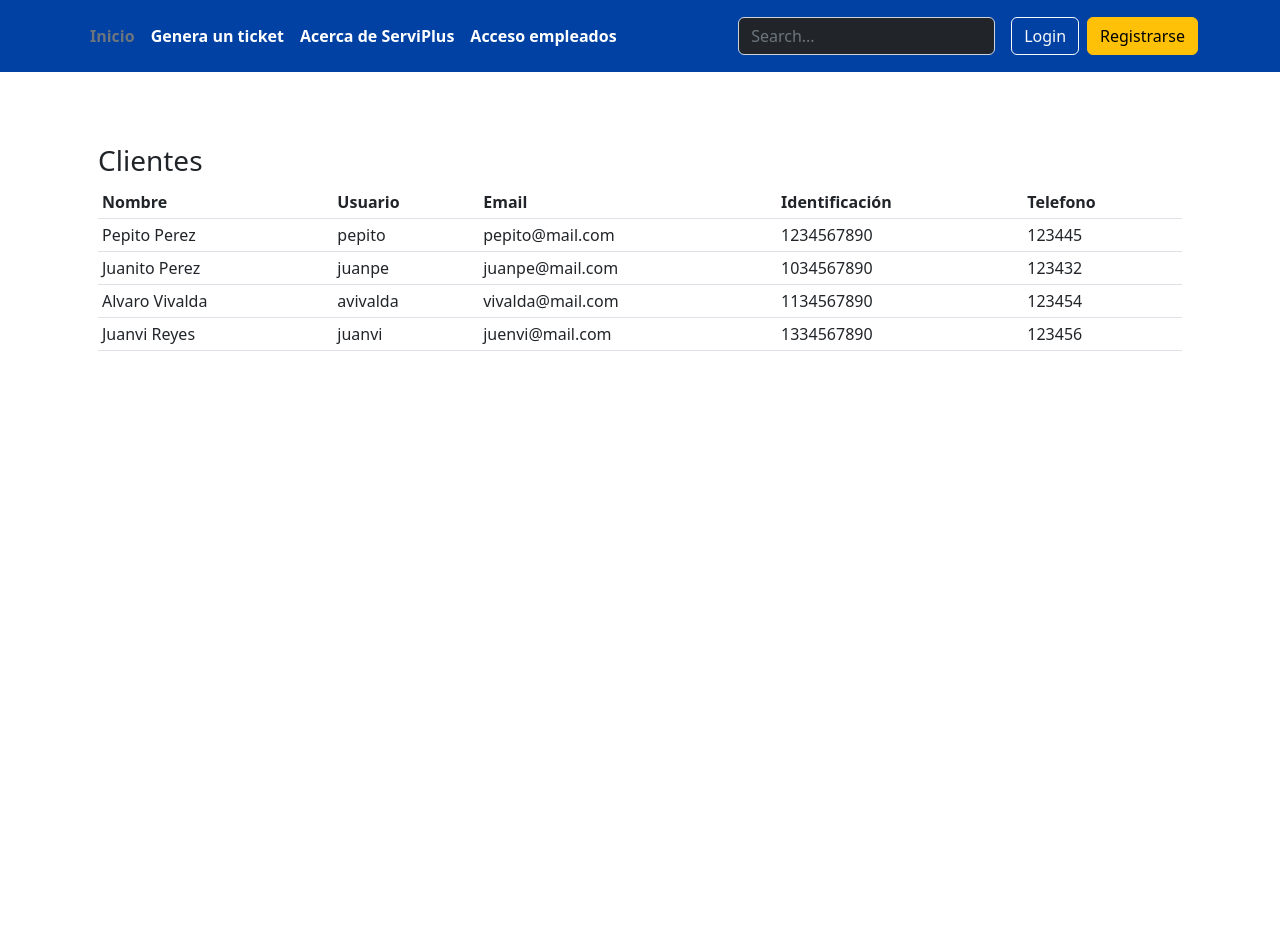
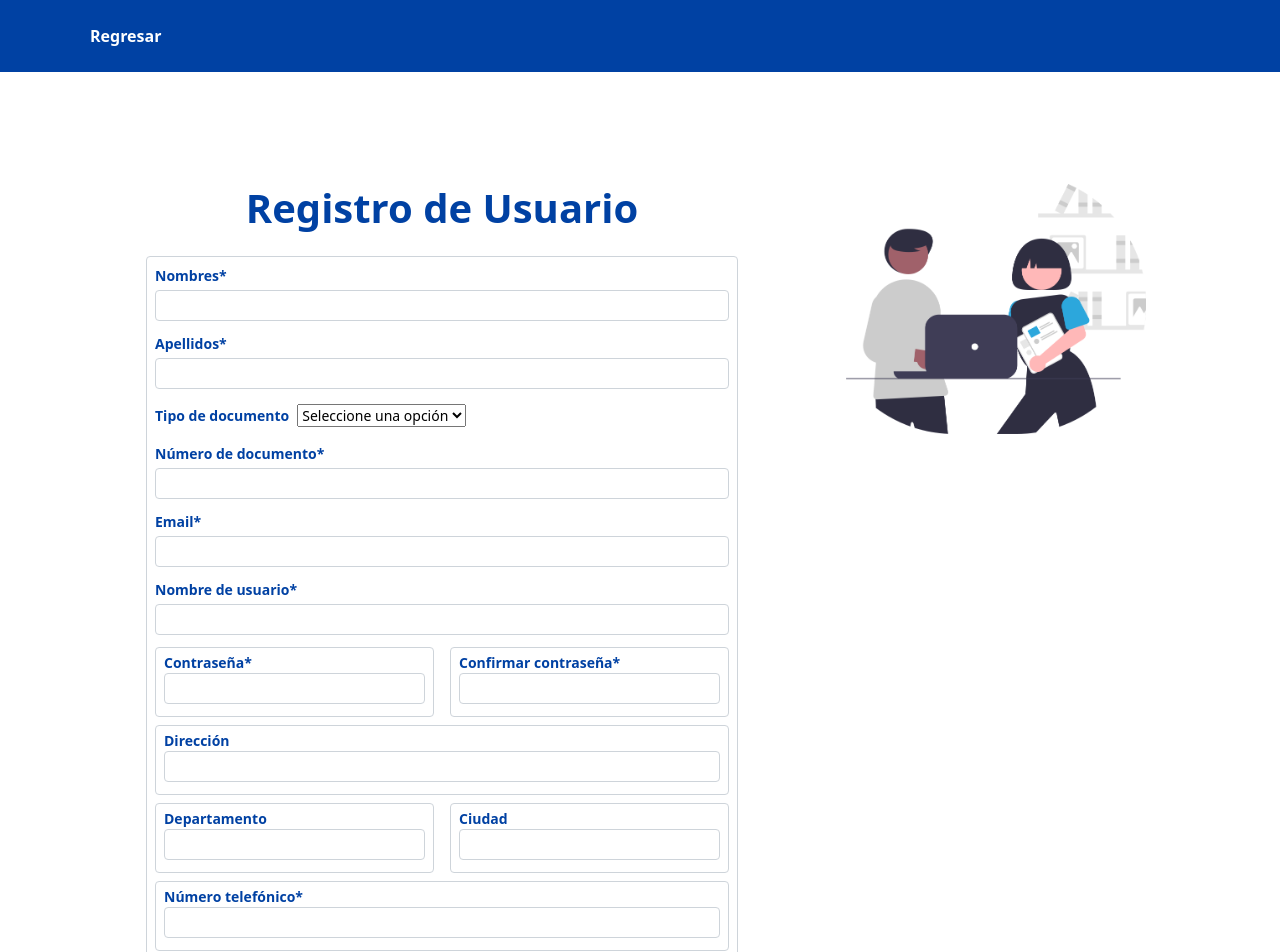
Before and after one commit to juanvidev1/serviplus-frontend, a React (Create React App) app in the folder serviplus-front/: page /genera-ticket in a window 1280 px wide. Shown: the top 952 px of the page. Before the commit the page ends 800 px from the top, so only its background shows below. Built offline with nearby package versions, Linux system fonts and the light colour scheme.

Commit message:
Cambios front

```diff
--- a/serviplus-front/src/App.js
+++ b/serviplus-front/src/App.js
@@ -8,18 +8,18 @@ import ListadoClientes from "./componentes/clientes/TablaClientes";
 
 function App() {
   return (
+    <BrowserRouter>
       <div className="App" >
         <Header />
         <div className="container mt-3 p-3">
-      <BrowserRouter>
           <Routes>
             <Route path="/" element={<Landing />} exact></Route>
-          <Route path="/genera-ticket" element={<ListadoClientes />} exact ></Route>
-          <Route path="/about-serviplus" element= {<FormCliente />} exact></Route>
+            <Route path="/genera-ticket" element={<FormCliente />} exact></Route>
+            <Route path="/cliente/Formulario.js" element= {<ListadoClientes />} exact></Route>
           </Routes>
-      </BrowserRouter>
         </div>
       </div>
+    </BrowserRouter>
   );
 }
 
--- a/serviplus-front/src/componentes/clientes/Formulario.js
+++ b/serviplus-front/src/componentes/clientes/Formulario.js
@@ -1,23 +1,16 @@
 import Imagenes from "../../assets/img/imagenes";
 const FormularioCliente = () => {
     return(
-      <div style={{columnCount: "2"}}>
-        <img src={Imagenes.img3} alt="" height={"400"} width={"500"}></img>
+      <div className="d-flex">
+        <div className="container m-5">
+        <h1 className="mb-4" align="center" style={{color: "#0041A3", fontWeight: "900"}}>Registro de Usuario</h1>
         <form>
             <div className="form-control form-control-sm mb-2">
-            <label>Email</label>
+                <label className="me-2 mt-1 mb-1" style={{color: "#0041A3", fontWeight: "650"}}>Nombres*</label>
                 <input className="form-control form-control-sm mb-2" />
-            <label>Nombre de usuario</label>
+                <label className="me-2 mt-1 mb-1" style={{color: "#0041A3", fontWeight: "650"}}>Apellidos*</label>
                 <input className="form-control form-control-sm mb-2" />
-            <label>Contraseña</label>
-            <input className="form-control form-control-sm mb-2" />
-            <label>Nombres</label>
-            <input className="form-control form-control-sm mb-2" />
-            <label>Apellidos</label>
-            <input className="form-control form-control-sm mb-2" />
-            <label>Número de documento</label>
-            <input className="form-control form-control-sm mb-2" />
-            <label className="me-2">Tipo de documento</label>
+                <label className="me-2 mt-2 mb-2" style={{color: "#0041A3", fontWeight: "650"}}>Tipo de documento</label>
                 <select className="select select-sm mb-2">
                   <option value={""}>Seleccione una opción</option>
                   <option value={"Cédula"}>Cédula</option>
@@ -25,8 +18,50 @@ const FormularioCliente = () => {
                   <option value={"Cédula de extranjería"}>Cédula de extranjería</option>
                   <option value={"Registro civil"}>Registro civil</option>
                 </select>
+                <br></br>
+                <label className="me-2 mt-2 mb-1" style={{color: "#0041A3", fontWeight: "650"}}>Número de documento*</label>
+                <input className="form-control form-control-sm mb-2" />
+                <label className="me-2 mt-1 mb-1" style={{color: "#0041A3", fontWeight: "650"}}>Email*</label>
+                <input className="form-control form-control-sm mb-2" />
+                <label className="me-2 mt-1 mb-1" style={{color: "#0041A3", fontWeight: "650"}}>Nombre de usuario*</label>
+                <input className="form-control form-control-sm mb-2" />
+                <div className="d-flex mt-2">
+                  <div className="form-control form-control-sm me-2 mt-1 mb-1">
+                    <label style={{color: "#0041A3", fontWeight: "650"}}>Contraseña*</label>
+                    <input className="form-control form-control-sm mb-2" />
+                  </div>
+                  <div className="form-control form-control-sm me-2 mt-1 mb-1" style={{position: "relative", left: "8px"}}>
+                    <label style={{color: "#0041A3", fontWeight: "650"}}>Confirmar contraseña*</label>
+                    <input className="form-control form-control-sm mb-2" />
+                  </div>
+                </div>
+                  <div className="form-control form-control-sm me-2 mt-1 mb-1">
+                    <label style={{color: "#0041A3", fontWeight: "650"}}>Dirección</label>
+                    <input className="form-control form-control-sm mb-2" />
+                  </div>
+                  <div className="d-flex">
+                    <div className="form-control form-control-sm me-2 mt-1 mb-1">
+                      <label style={{color: "#0041A3", fontWeight: "650"}}>Departamento</label>
+                      <input className="form-control form-control-sm mb-2" />
+                    </div>
+                    <div className="form-control form-control-sm me-2 mt-1 mb-1" style={{position: "relative", left: "8px"}}>
+                      <label style={{color: "#0041A3", fontWeight: "650"}}>Ciudad</label>
+                      <input className="form-control form-control-sm mb-2" />
+                    </div>
+                  </div>
+                  <div className="form-control form-control-sm me-2 mt-1 mb-1">
+                    <label style={{color: "#0041A3", fontWeight: "650"}}>Número telefónico*</label>
+                    <input className="form-control form-control-sm mb-2" />
+                  </div>
+                  <div className="me-2 mt-1 mb-1" align="center">
+                    <button type="button" className="btn btn-dark">Registrarme</button>
+                  </div>
             </div>
           </form>
+        </div>
+        <div className="m-5">
+          <img src={Imagenes.img3} alt="" height={"250"} width={"300"}></img>
+        </div>
       </div>
     );
 }
--- a/serviplus-front/src/componentes/general/Header.js
+++ b/serviplus-front/src/componentes/general/Header.js
@@ -1,25 +1,38 @@
+import { useLocation } from 'react-router-dom'
+
 const Header = () => {
+    const location = useLocation();
+    console.log(location);
+
     return(
     <header className="p-3 mb-5" style={{backgroundColor: "#0041A3"}}>
         <div className="container">
+
+                {
+                    location.pathname === "/" ? (
                     <div className="d-flex flex-wrap align-items-center justify-content-center justify-content-lg-start">
-
                         <ul className="nav col-12 col-lg-auto me-lg-auto mb-2 justify-content-center mb-md-0">
-            <li><a href="/" className="nav-link px-2 text-secondary" style={{fontWeight:"700"}}>Inicio</a></li>
+                            <li><a href="/" className="nav-link px-2 text-white" style={{fontWeight:"700"}}>Inicio</a></li>
                             <li><a href="/genera-ticket" className="nav-link px-2 text-white" style={{fontWeight:"700"}}>Genera un ticket</a></li>
                             <li><a href="/about-serviplus" className="nav-link px-2 text-white" style={{fontWeight:"700"}}>Acerca de ServiPlus</a></li>
-            <li><a href="/" className="nav-link px-2 text-white" style={{fontWeight:"700"}}>Acceso empleados</a></li>
+                            <li><a href="/empleados" className="nav-link px-2 text-white" style={{fontWeight:"700"}}>Acceso empleados</a></li>
                         </ul>
-
-            <form className="col-12 col-lg-auto mb-3 mb-lg-0 me-lg-3" role="search">
-            <input type="search" className="form-control form-control-dark text-bg-dark" placeholder="Search..." aria-label="Search" />
-            </form>
-
                             <div className="text-end">
                                 <button type="button" className="btn btn-outline-light me-2">Login</button>
-            <button type="button" className="btn btn-warning">Registrarse</button>
+                                <button type="button" className="btn btn-warning" onClick={"location.href='/genera-ticket'"}>Registrarse</button>
                             </div>
                     </div>
+                    ):
+                    location.pathname === "/genera-ticket" ? (
+                    <div className="d-flex flex-wrap align-items-center justify-content-center justify-content-lg-start">
+                        <ul className="nav col-12 col-lg-auto me-lg-auto mb-2 justify-content-center mb-md-0">
+                            <li><a href="/" className="nav-link px-2 text-white" style={{fontWeight: "700"}}>Regresar</a></li>
+                        </ul>
+                    </div>
+                    ):""
+                }
+
+
         </div>
     </header>
     );
--- a/serviplus-front/src/componentes/general/Landing.js
+++ b/serviplus-front/src/componentes/general/Landing.js
@@ -1,9 +1,12 @@
 import Imagenes from "../../assets/img/imagenes";
 const Landing = () => {
     return (
-    <body style={{columnCount:"2"}}>
-        <div className="container mt-3 p-3 d-flex flex-wrap align-items-center justify-content-center justify-content-lg-start">
+    <body>
+        <div className="container mt-3 p-3 d-flex">
+            <div className="display-flex m-5 justify-content-center">
                 <img src={Imagenes.img2} alt="" height={"400"} width={"500"}></img>
+            </div>
+            <div className="m-5 justify-content-center align-items-center">
                 <main className="form-signin w-100 m-auto">
                     <form>
                         <h1 className="h3 mb-3 mt-2" style={{fontWeight: "900"}} align="center">Bienvenido a ServiPlus</h1>
@@ -28,13 +31,22 @@ const Landing = () => {
                         </label>
                         </div>
                         </div>
-                    <button className="w-100 btn btn-lg btn-primary" type="submit">Sign in</button>
+                        <button className="w-100 btn btn-lg btn-primary" type="submit">Ingresa</button>
                         <div className="container mt-3 mb-3 p-auto" align="left" style={{fontWeight: "700"}}>
                             <a href="../clientes/Formulario.js">Regístrate si aún no tienes cuenta</a>
                         </div>
-                    <p className="mt-5 mb-3 text-muted">&copy; ServiPlus 2022 - Todos los derechos reservados</p>
+                        <p className="mt-2 mb-3 text-muted" style={{fontSize: "8"}}>&copy; ServiPlus 2022 - Todos los derechos reservados</p>
                     </form>
                 </main>
+            </div>
+        </div>
+        <div className="container" align="center">
+            <h1 style={{color: "#0041A3", fontWeight: "900"}}>Apreciado Cliente</h1>
+            <p style={{color: "black"}}>
+                ¡Para nosotros es muy importante contar contigo!
+                Si deseas presentar un incidente, soporte  o una petición sobre los servicios prestados por la empresa
+                ten en cuenta que debes registrarte para realizar una solicitud exitosa.
+            </p>
         </div>
     </body>
     );
```
Lines whose indentation alone changed are shown as unchanged.
